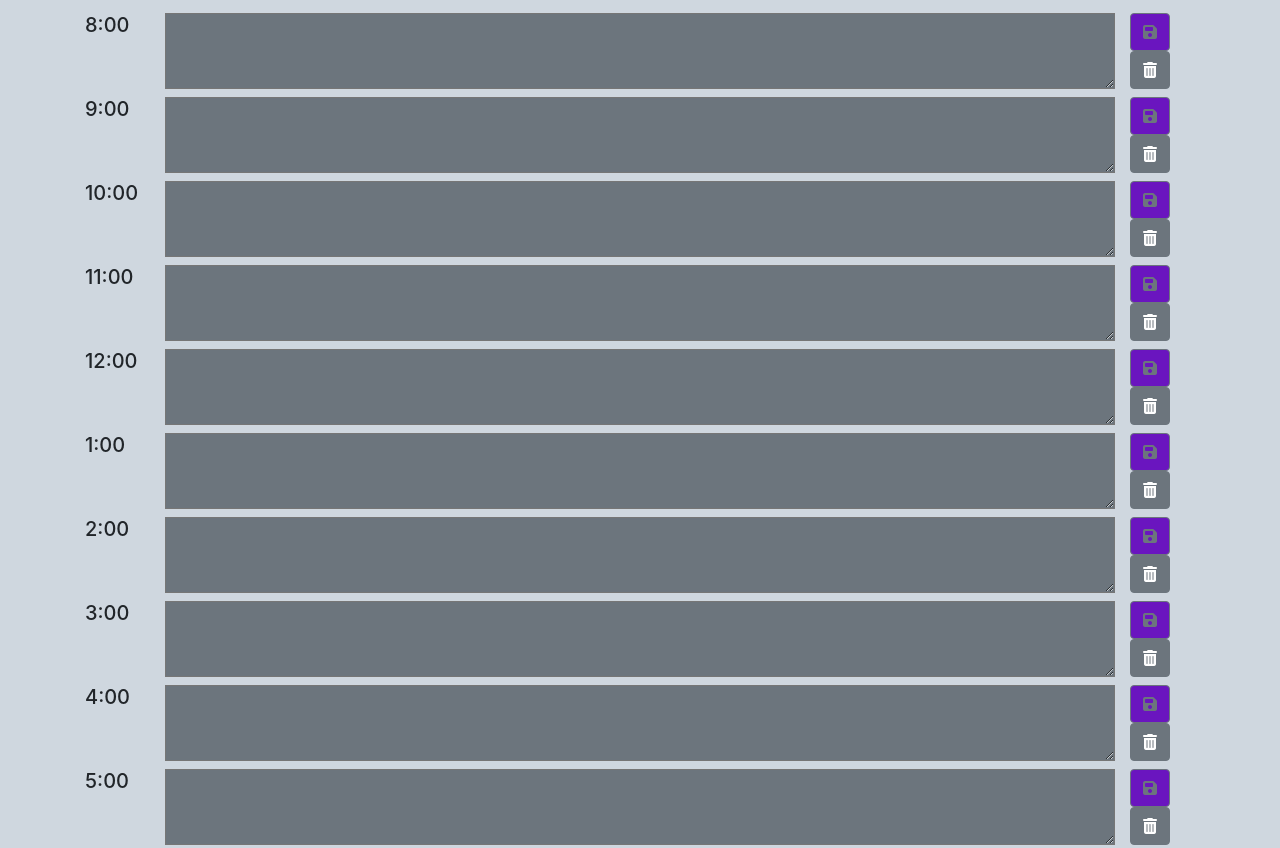
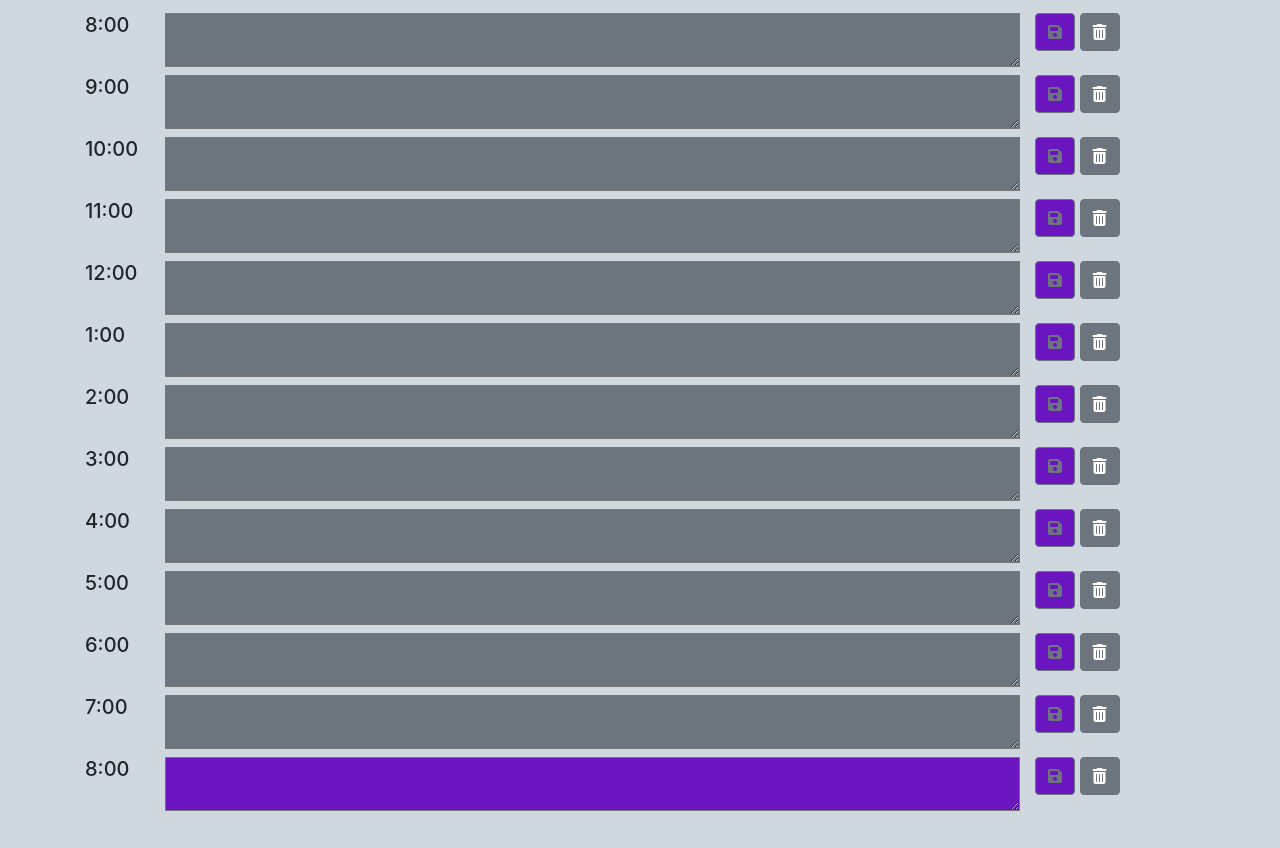
Before and after one commit to knightmac19/ToDoList, a plain HTML site: page index.html in a window 1280 px wide. Shown: the part 300-1148 px from the top of the page. Drawn offline with nearby package versions, Linux system fonts and the light colour scheme.

Commit message:
fixing large column btn layout

```diff
--- a/index.html
+++ b/index.html
@@ -35,104 +35,104 @@
             <div class="container mb-5">
                 <div id="8" class="row hour-block mb-2">
                     <h5 class="col-lg-1 col-md-2 col-sm-2 col-2 time-hour">8:00</h5>
-                    <textarea class="col-lg-10 col-md-8 col-sm-8 col-8 textarea"></textarea>
-                    <div class="col-lg-1 col-md-2 col-sm-2 col-2">
+                    <textarea class="col-lg-9 col-md-8 col-sm-8 col-8 textarea"></textarea>
+                    <div class="col-lg-2 col-md-2 col-sm-2 col-2">
                         <button type="button" class="btn save-btn btn-outline-secondary"><i class="fas fa-save"></i></button>
                         <button type="button" class="btn btn-secondary clear-this"><i class="fa fa-trash" aria-hidden="true"></i></button>
                     </div>
                 </div>
                 <div id="9" class="row hour-block mb-2">
                     <h5 class="col-lg-1 col-md-2 col-sm-2 col-2 time-hour">9:00</h5>
-                    <textarea class="col-lg-10 col-md-8 col-sm-8 col-8 textarea"></textarea>
-                    <div class="col-lg-1 col-md-2 col-sm-2 col-2">
+                    <textarea class="col-lg-9 col-md-8 col-sm-8 col-8 textarea"></textarea>
+                    <div class="col-lg-2 col-md-2 col-sm-2 col-2">
                         <button type="button" class="btn save-btn btn-outline-secondary"><i class="fas fa-save"></i></button>
                         <button type="button" class="btn btn-secondary clear-this"><i class="fa fa-trash" aria-hidden="true"></i></button>
                     </div>
                 </div>
                 <div id="10" class="row hour-block mb-2">
                     <h5 class="col-lg-1 col-md-2 col-sm-2 col-2 time-hour">10:00</h5>
-                    <textarea class="col-lg-10 col-md-8 col-sm-8 col-8 textarea"></textarea>
-                    <div class="col-lg-1 col-md-2 col-sm-2 col-2">
+                    <textarea class="col-lg-9 col-md-8 col-sm-8 col-8 textarea"></textarea>
+                    <div class="col-lg-2 col-md-2 col-sm-2 col-2">
                         <button type="button" class="btn save-btn btn-outline-secondary"><i class="fas fa-save"></i></button>
                         <button type="button" class="btn btn-secondary clear-this"><i class="fa fa-trash" aria-hidden="true"></i></button>
                     </div>
                 </div>
                 <div id="11" class="row hour-block mb-2">
                     <h5 class="col-lg-1 col-md-2 col-sm-2 col-2 time-hour">11:00</h5>
-                    <textarea class="col-lg-10 col-md-8 col-sm-8 col-8 textarea"></textarea>
-                    <div class="col-lg-1 col-md-2 col-sm-2 col-2">
+                    <textarea class="col-lg-9 col-md-8 col-sm-8 col-8 textarea"></textarea>
+                    <div class="col-lg-2 col-md-2 col-sm-2 col-2">
                         <button type="button" class="btn save-btn btn-outline-secondary"><i class="fas fa-save"></i></button>
                         <button type="button" class="btn btn-secondary clear-this"><i class="fa fa-trash" aria-hidden="true"></i></button>
                     </div>
                 </div>
                 <div id="12" class="row hour-block mb-2">
                     <h5 class="col-lg-1 col-md-2 col-sm-2 col-2 time-hour">12:00</h5>
-                    <textarea class="col-lg-10 col-md-8 col-sm-8 col-8 textarea"></textarea>
-                    <div class="col-lg-1 col-md-2 col-sm-2 col-2">
+                    <textarea class="col-lg-9 col-md-8 col-sm-8 col-8 textarea"></textarea>
+                    <div class="col-lg-2 col-md-2 col-sm-2 col-2">
                         <button type="button" class="btn save-btn btn-outline-secondary"><i class="fas fa-save"></i></button>
                         <button type="button" class="btn btn-secondary clear-this"><i class="fa fa-trash" aria-hidden="true"></i></button>
                     </div>
                 </div>
                 <div id="13" class="row hour-block mb-2">
                     <h5 class="col-lg-1 col-md-2 col-sm-2 col-2 time-hour">1:00</h5>
-                    <textarea class="col-lg-10 col-md-8 col-sm-8 col-8 textarea"></textarea>
-                    <div class="col-lg-1 col-md-2 col-sm-2 col-2">
+                    <textarea class="col-lg-9 col-md-8 col-sm-8 col-8 textarea"></textarea>
+                    <div class="col-lg-2 col-md-2 col-sm-2 col-2">
                         <button type="button" class="btn save-btn btn-outline-secondary"><i class="fas fa-save"></i></button>
                         <button type="button" class="btn btn-secondary clear-this"><i class="fa fa-trash" aria-hidden="true"></i></button>
                     </div>
                 </div>
                 <div id="14" class="row hour-block mb-2">
                     <h5 class="col-lg-1 col-md-2 col-sm-2 col-2 time-hour">2:00</h5>
-                    <textarea class="col-lg-10 col-md-8 col-sm-8 col-8 textarea"></textarea>
-                    <div class="col-lg-1 col-md-2 col-sm-2 col-2">
+                    <textarea class="col-lg-9 col-md-8 col-sm-8 col-8 textarea"></textarea>
+                    <div class="col-lg-2 col-md-2 col-sm-2 col-2">
                         <button type="button" class="btn save-btn btn-outline-secondary"><i class="fas fa-save"></i></button>
                         <button type="button" class="btn btn-secondary clear-this"><i class="fa fa-trash" aria-hidden="true"></i></button>
                     </div>
                 </div>
                 <div id="15" class="row hour-block mb-2">
                     <h5 class="col-lg-1 col-md-2 col-sm-2 col-2 time-hour">3:00</h5>
-                    <textarea class="col-lg-10 col-md-8 col-sm-8 col-8 textarea"></textarea>
-                    <div class="col-lg-1 col-md-2 col-sm-2 col-2">
+                    <textarea class="col-lg-9 col-md-8 col-sm-8 col-8 textarea"></textarea>
+                    <div class="col-lg-2 col-md-2 col-sm-2 col-2">
                         <button type="button" class="btn save-btn btn-outline-secondary"><i class="fas fa-save"></i></button>
                         <button type="button" class="btn btn-secondary clear-this"><i class="fa fa-trash" aria-hidden="true"></i></button>
                     </div>
                 </div>
                 <div id="16" class="row hour-block mb-2">
                     <h5 class="col-lg-1 col-md-2 col-sm-2 col-2 time-hour">4:00</h5>
-                    <textarea class="col-lg-10 col-md-8 col-sm-8 col-8 textarea"></textarea>
-                    <div class="col-lg-1 col-md-2 col-sm-2 col-2">
+                    <textarea class="col-lg-9 col-md-8 col-sm-8 col-8 textarea"></textarea>
+                    <div class="col-lg-2 col-md-2 col-sm-2 col-2">
                         <button type="button" class="btn save-btn btn-outline-secondary"><i class="fas fa-save"></i></button>
                         <button type="button" class="btn btn-secondary clear-this"><i class="fa fa-trash" aria-hidden="true"></i></button>
                     </div>
                 </div>
                 <div id="17" class="row hour-block mb-2">
                     <h5 class="col-lg-1 col-md-2 col-sm-2 col-2 time-hour">5:00</h5>
-                    <textarea class="col-lg-10 col-md-8 col-sm-8 col-8 textarea"></textarea>
-                    <div class="col-lg-1 col-md-2 col-sm-2 col-2">
+                    <textarea class="col-lg-9 col-md-8 col-sm-8 col-8 textarea"></textarea>
+                    <div class="col-lg-2 col-md-2 col-sm-2 col-2">
                         <button type="button" class="btn save-btn btn-outline-secondary"><i class="fas fa-save"></i></button>
                         <button type="button" class="btn btn-secondary clear-this"><i class="fa fa-trash" aria-hidden="true"></i></button>
                     </div>
                 </div>
                 <div id="18" class="row hour-block mb-2">
                     <h5 class="col-lg-1 col-md-2 col-sm-2 col-2 time-hour">6:00</h5>
-                    <textarea class="col-lg-10 col-md-8 col-sm-8 col-8 textarea"></textarea>
-                    <div class="col-lg-1 col-md-2 col-sm-2 col-2">
+                    <textarea class="col-lg-9 col-md-8 col-sm-8 col-8 textarea"></textarea>
+                    <div class="col-lg-2 col-md-2 col-sm-2 col-2">
                         <button type="button" class="btn save-btn btn-outline-secondary"><i class="fas fa-save"></i></button>
                         <button type="button" class="btn btn-secondary clear-this"><i class="fa fa-trash" aria-hidden="true"></i></button>
                     </div>
                 </div>
                 <div id="19" class="row hour-block mb-2">
                     <h5 class="col-lg-1 col-md-2 col-sm-2 col-2 time-hour">7:00</h5>
-                    <textarea class="col-lg-10 col-md-8 col-sm-8 col-8 textarea"></textarea>
-                    <div class="col-lg-1 col-md-2 col-sm-2 col-2">
+                    <textarea class="col-lg-9 col-md-8 col-sm-8 col-8 textarea"></textarea>
+                    <div class="col-lg-2 col-md-2 col-sm-2 col-2">
                         <button type="button" class="btn save-btn btn-outline-secondary"><i class="fas fa-save"></i></button>
                         <button type="button" class="btn btn-secondary clear-this"><i class="fa fa-trash" aria-hidden="true"></i></button>
                     </div>
                 </div>
                 <div id="20" class="row hour-block mb-2">
                     <h5 class="col-lg-1 col-md-2 col-sm-2 col-2 time-hour">8:00</h5>
-                    <textarea class="col-lg-10 col-md-8 col-sm-8 col-8 textarea"></textarea>
-                    <div class="col-lg-1 col-md-2 col-sm-2 col-2">
+                    <textarea class="col-lg-9 col-md-8 col-sm-8 col-8 textarea"></textarea>
+                    <div class="col-lg-2 col-md-2 col-sm-2 col-2">
                         <button type="button" class="btn save-btn btn-outline-secondary"><i class="fas fa-save"></i></button>
                         <button type="button" class="btn btn-secondary clear-this"><i class="fa fa-trash" aria-hidden="true"></i></button>
                     </div>
```
